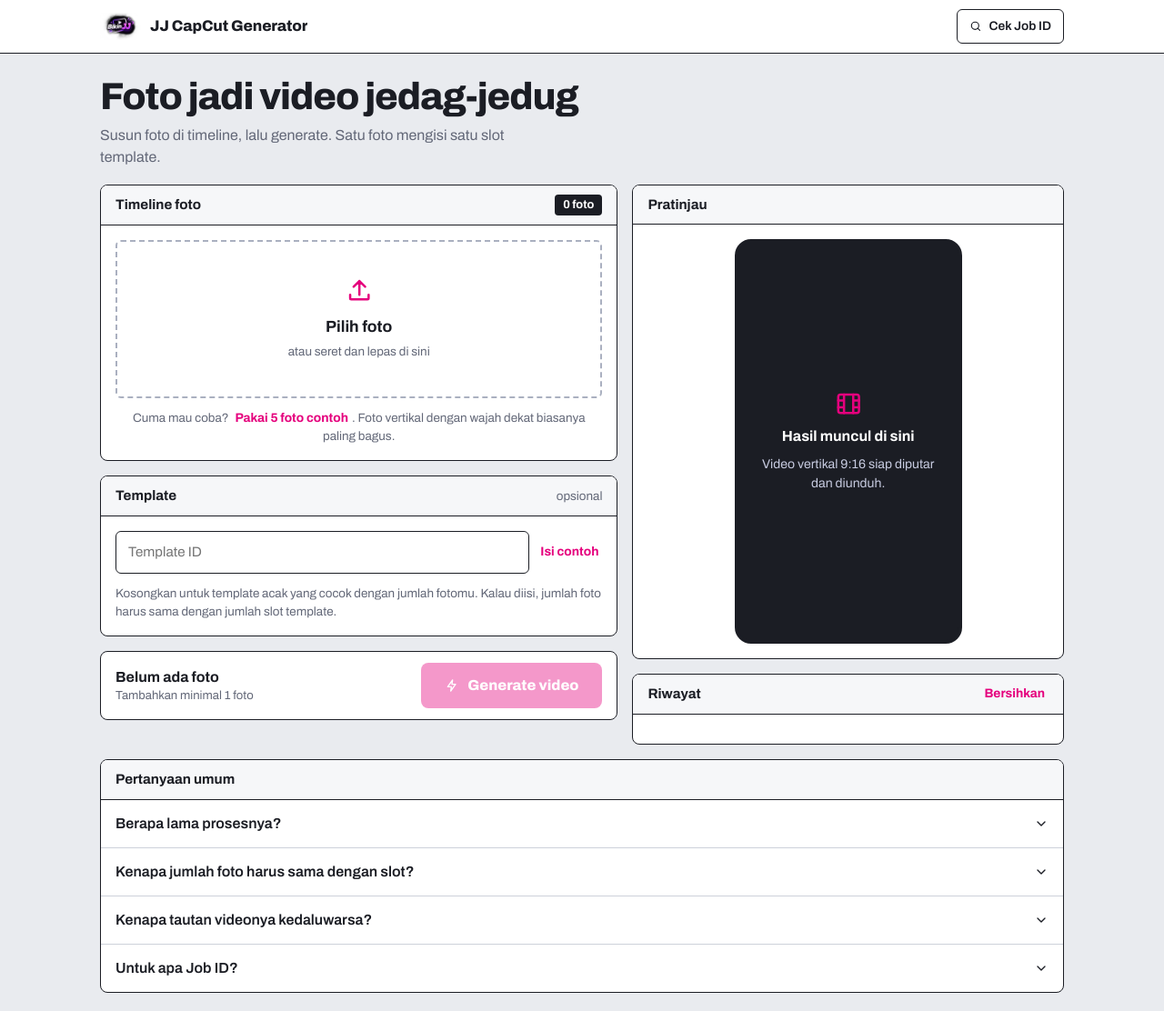
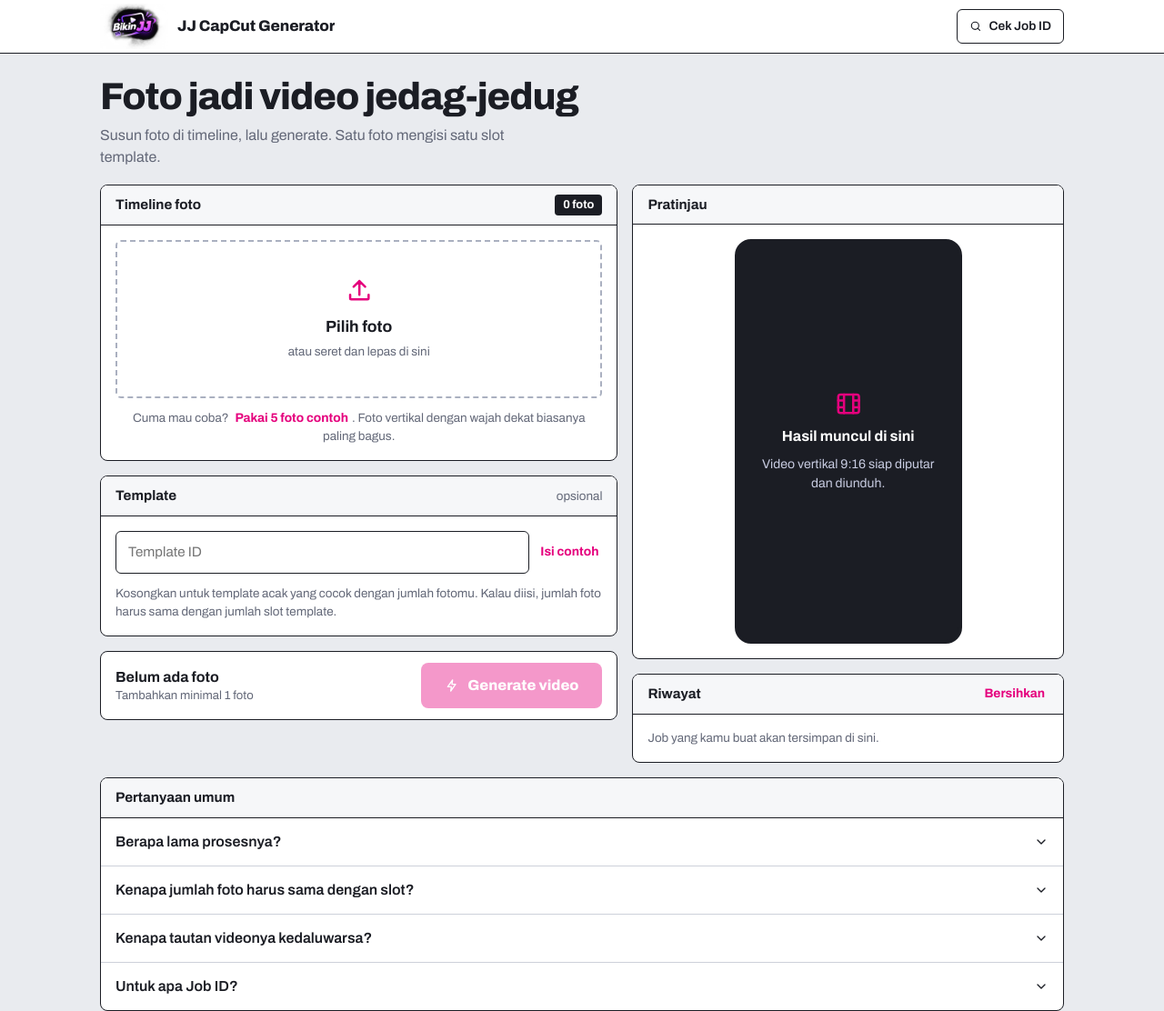
Before and after one commit to rifqirizaldi0/bikinjj, a plain HTML site: page index.html in a window 1280 px wide. Shown: the whole page at 91% size. Drawn offline with Linux system fonts and the light colour scheme.

Commit message:
Update brand image height and change drop zone selector

```diff
--- a/index.html
+++ b/index.html
@@ -25,7 +25,7 @@ svg{width:1em;height:1em;fill:none;stroke:currentColor;stroke-width:2;stroke-lin
 header{background:#fff;border-bottom:1px solid var(--ink);padding-top:env(safe-area-inset-top)}
 .bar{display:flex;align-items:center;justify-content:space-between;gap:10px;min-height:58px}
 .brand{display:flex;align-items:center;gap:10px;min-width:0;flex:1}
-.brand img{height:30px;width:auto;max-width:110px;object-fit:contain;flex:none}
+.brand img{height:50px;width:auto;max-width:110px;object-fit:contain;flex:none}
 .brand b{font-size:1.05rem;font-weight:800;font-stretch:115%;letter-spacing:-.01em;overflow:hidden;text-overflow:ellipsis;white-space:nowrap;min-width:0}
 .ghost{flex:none;display:inline-flex;align-items:center;gap:8px;padding:8px 13px;border:1px solid var(--ink);border-radius:6px;font-size:.86rem;font-weight:600;white-space:nowrap;transition:background .12s}
 .ghost:hover{background:var(--bg)}
@@ -348,7 +348,7 @@ tpl.oninput = renderStrip;
 function sampleTpl() { tpl.value = '7649585745329540360'; renderStrip(); toast('Contoh Template ID (1 slot) diisi.'); }
 
 // drag & drop file dari luar
-const zone = document.querySelector('.card');
+const zone = document.querySelector('.panel') || document.body;
 ['dragenter', 'dragover'].forEach(ev => zone.addEventListener(ev, e => { if (dragFrom === null && e.dataTransfer?.types?.includes('Files')) { e.preventDefault(); empty.classList.add('hot'); } }));
 ['dragleave', 'drop'].forEach(ev => zone.addEventListener(ev, () => empty.classList.remove('hot')));
 zone.addEventListener('drop', e => { if (dragFrom === null && e.dataTransfer?.files?.length) { e.preventDefault(); addFiles(e.dataTransfer.files); } });
```
